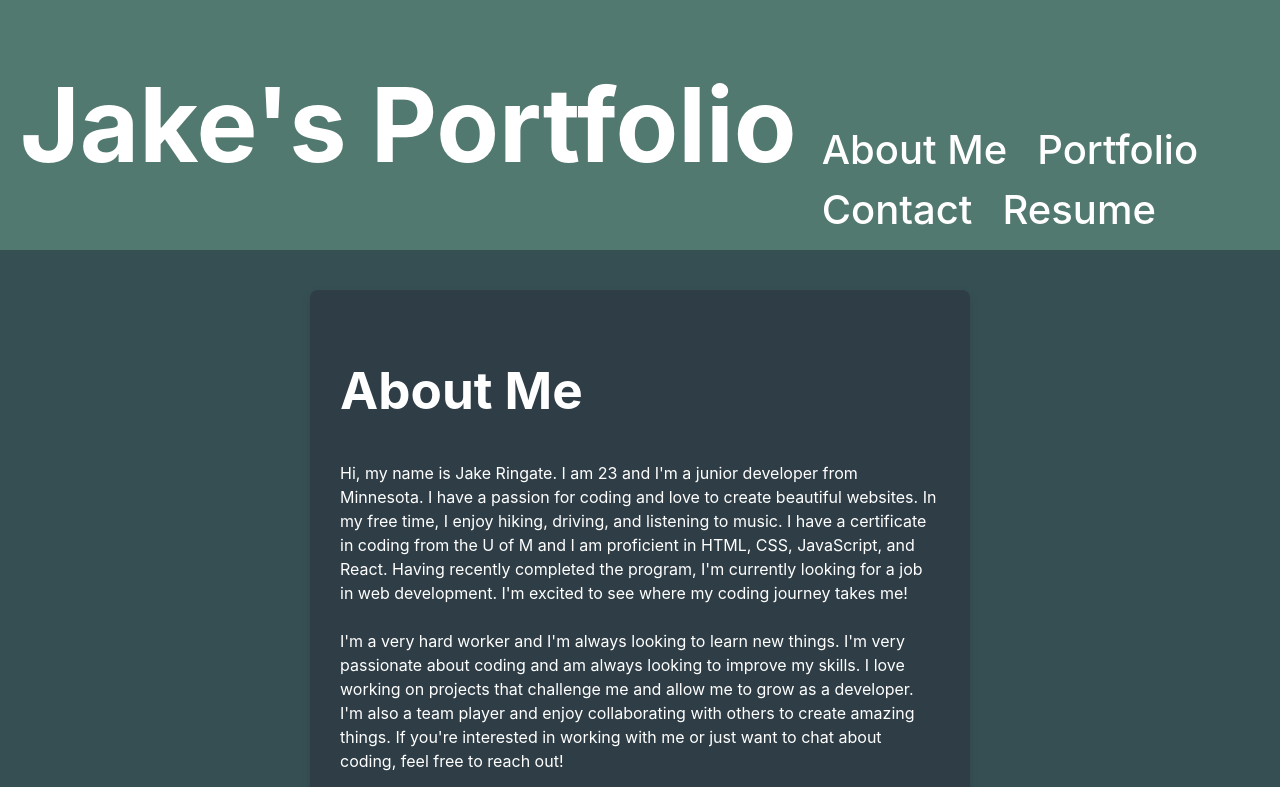
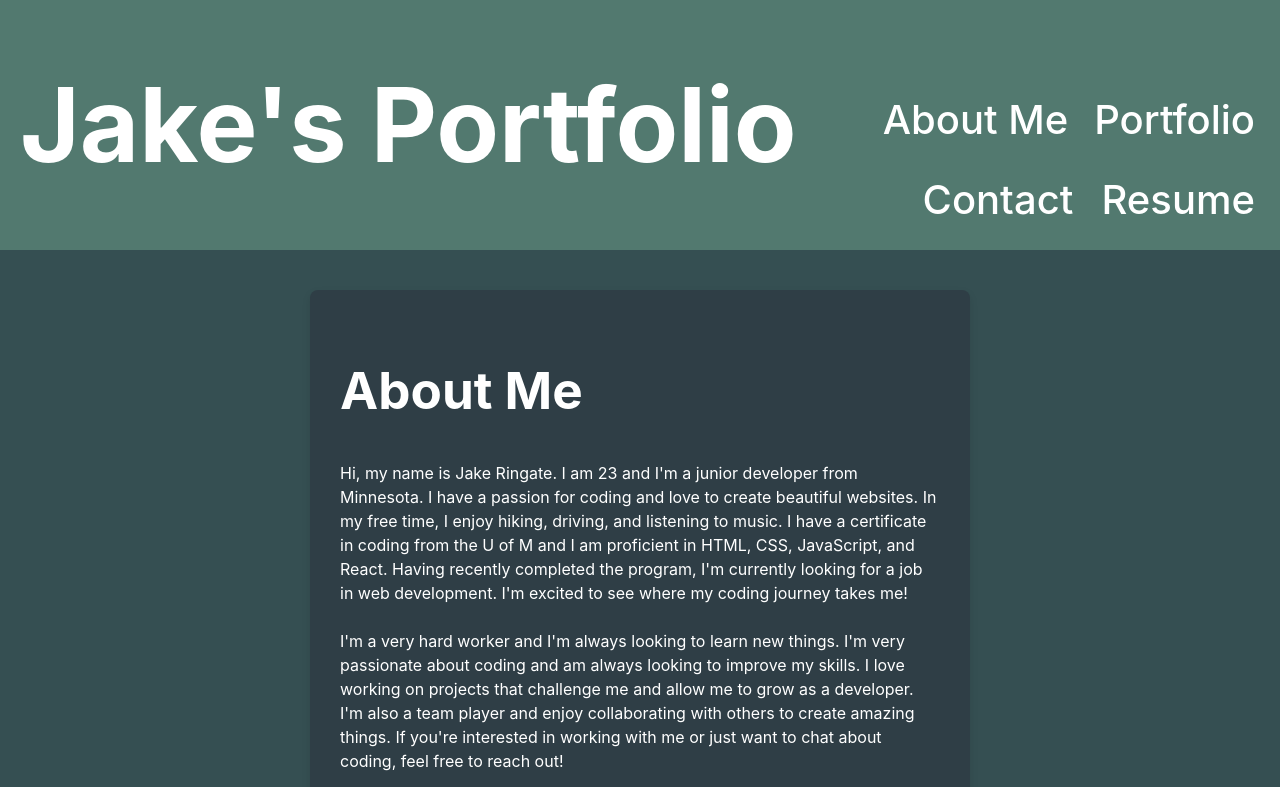
Before and after one commit to JAKES-CLOUD-SPACE/JAKEsPORTFOLIo, a React (Vite) app in the folder jakesportfolio/: page / in a window 1280 px wide. Shown: the top 787 px of the page. Built offline with nearby package versions, Linux system fonts and the light colour scheme.

Commit message:
fixed header flex size

```diff
--- a/jakesportfolio/src/components/Header.css
+++ b/jakesportfolio/src/components/Header.css
@@ -16,7 +16,7 @@ header {
     padding: 0;
     align-self: flex-start;
     white-space: nowrap;
-  }
+      }
 
   nav {
     display: flex;
@@ -34,8 +34,8 @@ header {
   }
 
   .nav-list li {
-    margin-right: 15px;
-    margin-left: 15px;
+    margin-right: 10px;
+    margin-left: 10px;
   }
 
   .nav-list li:last-child {
@@ -72,6 +72,43 @@ header {
       margin: 10px;
     }
   }
+
+/* Laptop screen media query */
+@media screen and (max-width: 1500px) {
+  .nav-list {
+    width: 100%;
+    flex-wrap: wrap;
+    justify-content: flex-end;
+    text-align: right;
+  }
+
+  .nav-list li {
+    width: calc(50% - 30px); /* Two links per row */
+    margin: 10px 5px;
+    box-sizing: border-box;
+  }
+
+  /* Adjust spacing for first link in the first row */
+  .nav-list li:nth-child(1) {
+    margin-right: -20px; /* Reduce right margin of first link */
+  }
+
+  /* Adjust spacing for second link in the first row */
+  .nav-list li:nth-child(2) {
+    margin-right: 15px; /* Reduce left margin of second link */
+  }
+
+  /* Adjust spacing for first link in the second row */
+  .nav-list li:nth-child(3) {
+    margin-right: -20px; /* Reduce right margin of first link in second row */
+  }
+
+  /* Adjust spacing for second link in the second row */
+  .nav-list li:nth-child(4) {
+    margin-left: 0px; /* Reduce left margin of second link in second row */
+  }
+}
+
 @media screen and (max-width: 1028px) {
   header {
     flex-direction: column;
```
